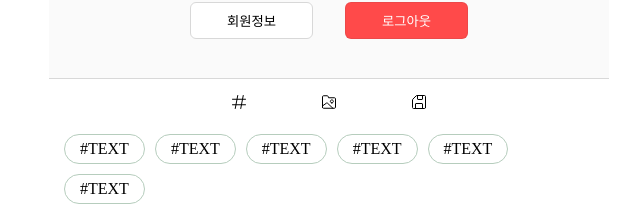
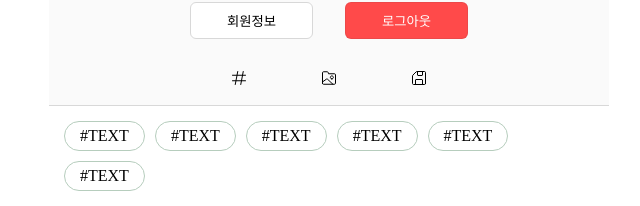
Before and after one commit to ssafy-b210/SSAFYING, a React (Create React App) app in the folder ssafying-fe/: page /profile in a window 1280 px wide. Shown: the part 263-469 px from the top of the page, without its empty margins (311-951 px from the left). Built offline with nearby package versions, Linux system fonts and the light colour scheme.

Commit message:
fix: 스크랩 탭 위치 수정

```diff
--- a/ssafying-fe/src/components/Profile/ProfileMain/ProfileContent.tsx
+++ b/ssafying-fe/src/components/Profile/ProfileMain/ProfileContent.tsx
@@ -4,6 +4,7 @@ import ProfileInfo from "./ProfileInfo";
 import ProfileIntroduction from "./ProfileIntroduction";
 import ProfileUserButton from "./ProfileUserButton";
 import ProfileCancelButton from "./ProfileCancelButton";
+import ScrapTap from "../Scrap/ScrapTap";
 
 function ProfileContent() {
   return (
@@ -17,6 +18,7 @@ function ProfileContent() {
         <ProfileUserButton />
         <ProfileCancelButton />
       </ProfileButtonContainer>
+      <ScrapTap />
     </StyledProfileContent>
   );
 }
@@ -26,7 +28,6 @@ const StyledProfileContent = styled.div`
   padding: 0 16px;
   color: #262626;
   background-color: #fafafa;
-  height: 280px;
   border-bottom: 1px solid #d8d8d8;
 `;
 
--- a/ssafying-fe/src/components/Profile/Scrap/ScrapContent.tsx
+++ b/ssafying-fe/src/components/Profile/Scrap/ScrapContent.tsx
@@ -1,11 +1,9 @@
 import HashtagList from "./HashtagList";
 import MyFeedList from "./MyFeedList";
-import ScrapTap from "./ScrapTap";
 
 function ScrapContent() {
   return (
     <div>
-      <ScrapTap />
       <HashtagList />
       <MyFeedList />
     </div>
```
